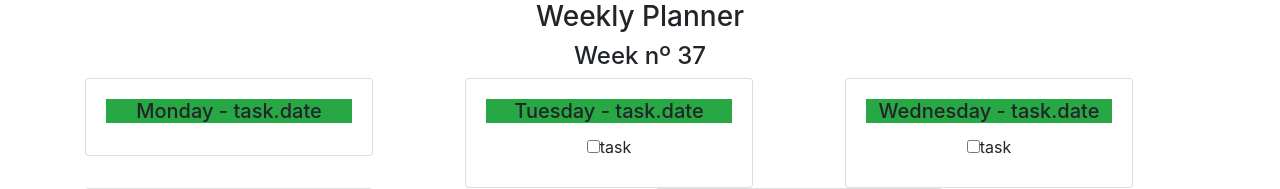
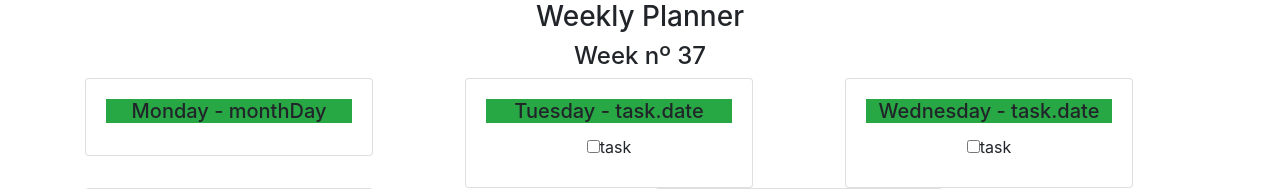
Before and after one commit to BertoPolo/week-planner, a React (Create React App) app: page / in a window 1280 px wide. Shown: the top 189 px of the page. Built offline with nearby package versions, Linux system fonts and the light colour scheme.

Commit message:
Update Home.jsx

```diff
--- a/src/components/Home.jsx
+++ b/src/components/Home.jsx
@@ -20,7 +20,6 @@ const Home = () => {
         e.preventDefault()
 
         // create a random ID
-
         function generateUniqueId() {
             let randomId;
 
@@ -31,8 +30,7 @@ const Home = () => {
             return randomId;
         }
         const lala = generateUniqueId()
-        //retrieve the day of the week from the introduced date
-        // const weekDayNumber = date.getDay() => date already gives the day of the week
+
         setTasks([...tasks,
         { id: lala, title: title, startTime: startTime, endTime: endTime, date: date, isDone: false, description: description }])
 
@@ -53,6 +51,16 @@ const Home = () => {
         return weekNumber;
     }
 
+    //gets the day of the week of the task to be mapped in each day of the week
+    const getTaskWeekDay = () => {
+        let dateToSplitedText = date.toString().split(" ")[0]
+        // let dayOfWeek = dateToSplitedText[0]
+
+        return dateToSplitedText
+    }
+    const taskWeekDay = getTaskWeekDay()
+    console.log(taskWeekDay)
+
     return (
 
         <>
@@ -69,14 +77,13 @@ const Home = () => {
                     <Col>
                         <Card style={{ width: '18rem' }}>
                             <Card.Body>
-                                <Card.Title className="bg-success">Monday - task.date</Card.Title>
+                                <Card.Title className="bg-success">Monday - monthDay </Card.Title>{/*  / task.date, cant be cause it dont know WHICH task */}
 
 
                                 <div>
-                                    {/* {tasks.map((task) => { */}
-                                    {/* return <p>{task && task.title}</p> */}
-                                    {/* })} */}
-
+                                    {(taskWeekDay === "Mon") && tasks.map((task) => {
+                                        return <p>{task && task.title}</p>
+                                    })}
                                 </div>
                             </Card.Body>
                         </Card>
```
